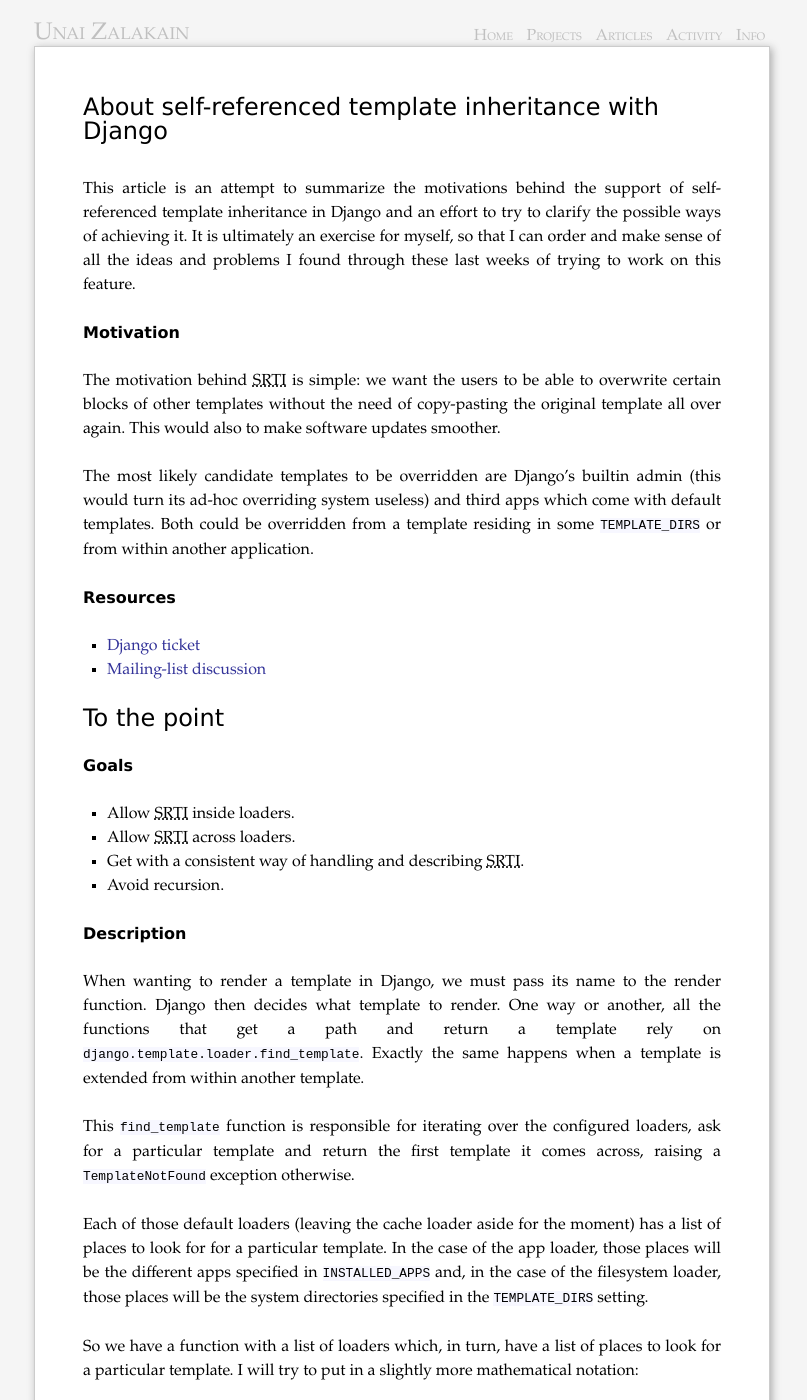
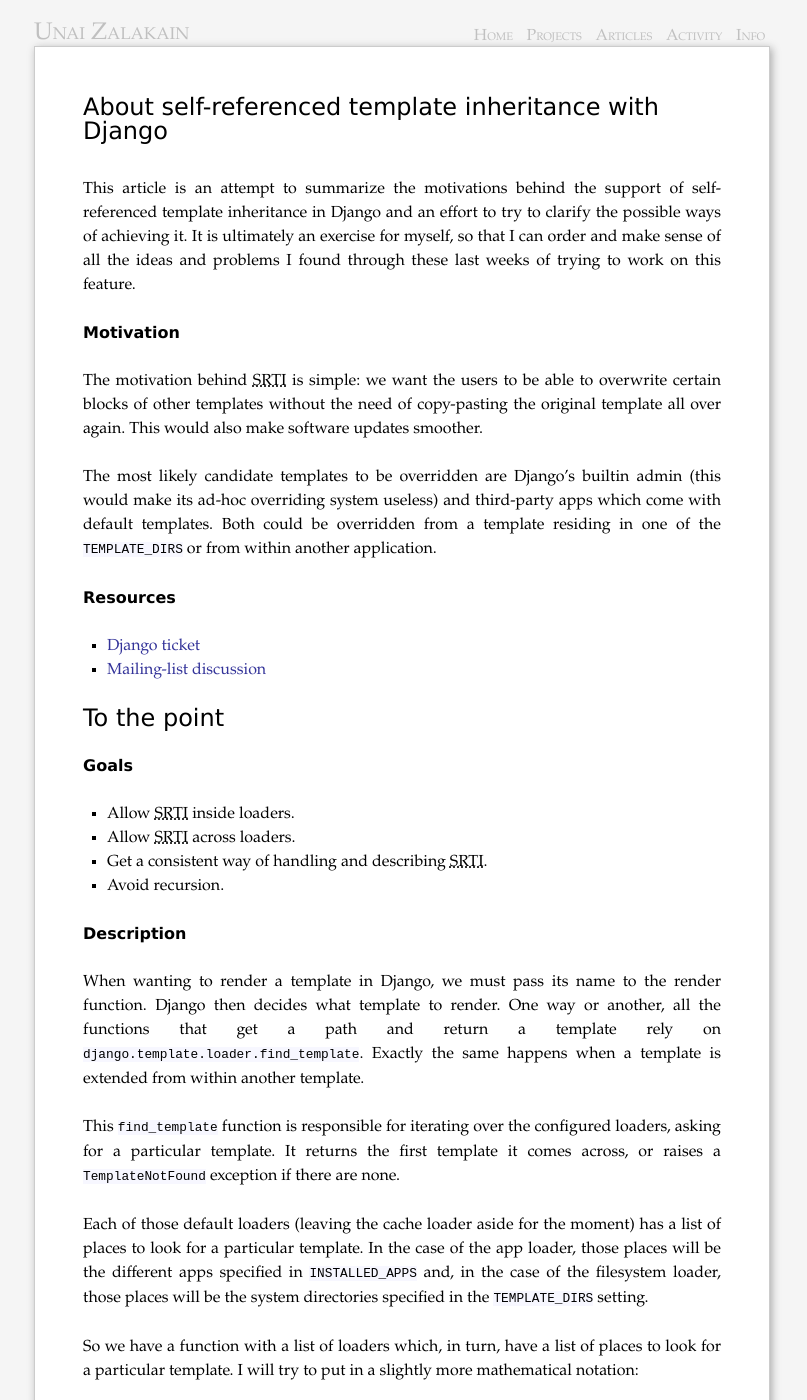
Before and after one commit to ashleyh/unaizalakain.github.io, a Jekyll site: the page built from _posts/2013-12-19-self-referenced-template-inheritance-with-django.markdown, in a window 1280 px wide and 1400 px high. Shown: the whole window, without its empty margins (238-1045 px from the left). Built offline with Jekyll 4.4.1, drawn with Linux system fonts in a browser that asks for light colours; some of the changed text lies outside the part shown.

Commit message:
copy-editing

```diff
--- a/_posts/2013-12-19-self-referenced-template-inheritance-with-django.markdown
+++ b/_posts/2013-12-19-self-referenced-template-inheritance-with-django.markdown
@@ -14,12 +14,12 @@ Motivation
 
 The motivation behind SRTI is simple: we want the users to be able to overwrite
 certain blocks of other templates without the need of copy-pasting the original
-template all over again. This would also to make software updates smoother.
+template all over again. This would also make software updates smoother.
 
 The most likely candidate templates to be overridden are Django's builtin admin
-(this would turn its ad-hoc overriding system useless) and third apps which
+(this would make its ad-hoc overriding system useless) and third-party apps which
 come with default templates. Both could be overridden from a template residing
-in some ``TEMPLATE_DIRS`` or from within another application.
+in one of the ``TEMPLATE_DIRS`` or from within another application.
 
 Resources
 ---------
@@ -35,7 +35,7 @@ Goals
 
 - Allow SRTI inside loaders.
 - Allow SRTI across loaders.
-- Get with a consistent way of handling and describing SRTI.
+- Get a consistent way of handling and describing SRTI.
 - Avoid recursion.
 
 Description
@@ -48,11 +48,11 @@ another, all the functions that get a path and return a template rely on
 template is extended from within another template.
 
 This ``find_template`` function is responsible for iterating over the
-configured loaders, ask for a particular template and return the first template
-it comes across, raising a ``TemplateNotFound`` exception otherwise.
+configured loaders, asking for a particular template. It returns the first template
+it comes across, or raises a ``TemplateNotFound`` exception if there are none.
 
 Each of those default loaders (leaving the cache loader aside for the moment)
-has a list of places to look for for a particular template. In the case of the
+has a list of places to look for a particular template. In the case of the
 app loader, those places will be the different apps specified in
 ``INSTALLED_APPS`` and, in the case of the filesystem loader, those places will
 be the system directories specified in the ``TEMPLATE_DIRS`` setting.
```
Also changed, not shown: other parts of _posts/2013-12-19-self-referenced-template-inheritance-with-django.markdown (+2 -2 lines).
